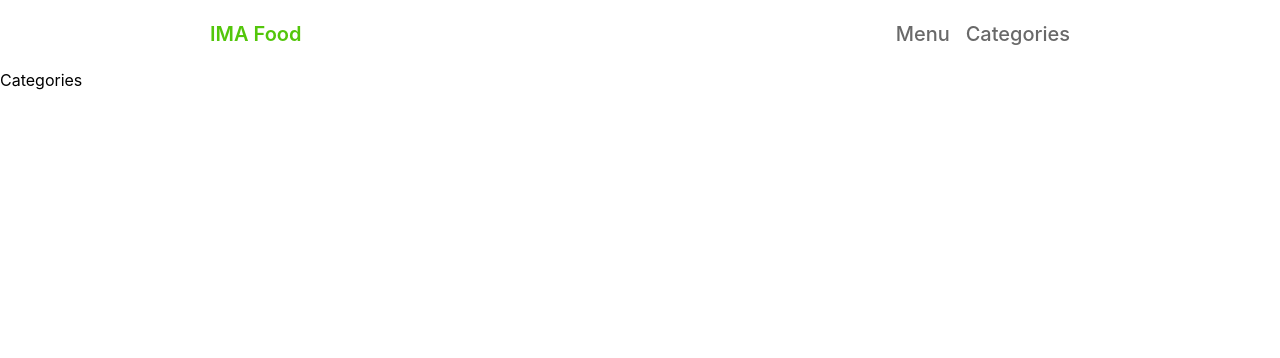
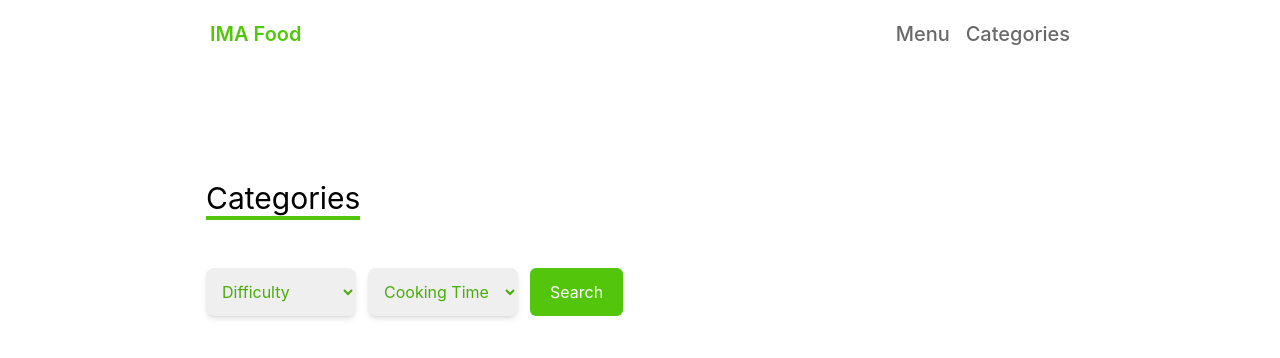
Before and after one commit to ItsMeArash/food-shop, a Next.js app: page /categories in a window 1280 px wide. Shown: the top 358 px of the page. Built offline with nearby package versions, Linux system fonts and the light colour scheme; data requests are answered from the project's data file.

Commit message:
type annotations added

```diff
--- /dev/null
+++ b/components/templates/CategoriesPage.tsx
@@ -0,0 +1,69 @@
+import { MenuProps } from "@/types";
+import { useRouter } from "next/router";
+import { useState } from "react";
+
+const CategoriesPage = ({ data }: MenuProps) => {
+  const [query, setQuery] = useState({ difficulty: "", time: "" });
+
+  const router = useRouter();
+
+  const changeHandler = (event: React.ChangeEvent<HTMLSelectElement>) => {
+    setQuery({ ...query, [event.target.name]: event.target.value });
+  };
+
+  const searchHandler = () => {
+    if (!query.difficulty && !query.time) {
+      alert("Please select a option");
+      return;
+    }
+    router.push({
+      pathname: "categories",
+      query,
+    });
+  };
+
+  return (
+    // Container
+    <div className="p-3 sm:p-4 max-w-[900px] m-auto mt-24">
+      <h2 className="border-b-4 border-header w-fit mb-12 text-3xl">
+        Categories
+      </h2>
+      {/* Sub-Container */}
+      <div>
+        {/* Select */}
+        <div className="flex flex-col sm:block">
+          <select
+            value={query.difficulty}
+            onChange={changeHandler}
+            name="difficulty"
+            className="w-full mx-0 mt-0 mb-5 border-none sm:w-[150px] h-12 rounded-lg mr-3 p-3 text-[#48ac0a] shadow-md outline-none"
+          >
+            <option value="">Difficulty</option>
+            <option value="Easy">Easy</option>
+            <option value="Medium">Medium</option>
+            <option value="Hard">Hard</option>
+          </select>
+
+          <select
+            value={query.time}
+            onChange={changeHandler}
+            name="time"
+            className="w-full mx-0 mt-0 mb-5 border-none sm:w-[150px] h-12 rounded-lg mr-3 p-3 text-[#48ac0a] shadow-md outline-none"
+          >
+            <option value="">Cooking Time</option>
+            <option value="less">{"< 30 Minutes"} </option>
+            <option value="more">{"> 30 Minutes"}</option>
+          </select>
+          <button
+            onClick={searchHandler}
+            className="border-none bg-header text-white h-12 px-5 rounded-md cursor-pointer"
+          >
+            Search
+          </button>
+        </div>
+      </div>
+    </div>
+  );
+};
+
+export default CategoriesPage;
--- a/pages/categories/index.tsx
+++ b/pages/categories/index.tsx
@@ -1,7 +1,50 @@
-const Categories = () => {
-  return (
-    <div>Categories</div>
-  )
+import CategoriesPage from "@/components/templates/CategoriesPage";
+import { FoodDetails, MenuItem, MenuProps } from "@/types";
+import { GetServerSidePropsContext } from 'next';
+import { Context } from "vm";
+
+
+const Categories = ({ data }: MenuProps) => {
+  console.log(data);
+  return <CategoriesPage data={data} />;
+};
+
+export default Categories;
+
+export async function getServerSideProps(context: GetServerSidePropsContext<Context>) {
+  const {
+    query: { difficulty, time },
+  } = context;
+
+  const res = await fetch("http://localhost:3001/data");
+  const data = await res.json();
+
+  const filteredData = data.filter((item: MenuItem) => {
+    const difficultyResult = item.details.filter(
+      (detail: { [key: string]: string }) =>
+        detail.Difficulty && detail.Difficulty === difficulty
+    );
+
+    const timeResult = item.details.filter(
+      (detail: { [key: string]: string }) => {
+        const cookingTime = detail["Cooking Time"] || "";
+        const [timeDetail] = cookingTime.split(" ");
+        if (time === "less" && timeDetail && +timeDetail <= 30) {
+          return detail;
+        } else if (time === "more" && +timeDetail > 30) {
+          return detail;
+        }
+      }
+    );
+    if (time && difficulty && timeResult.length && difficultyResult.length) {
+      return item;
+    } else if (!time && difficulty && difficultyResult.length) {
+      return item;
+    } else if (time && !difficulty && timeResult.length) {
+      return item;
+    }
+  });
+  return {
+    props: { data: filteredData },
+  };
 }
-
-export default Categories
```
